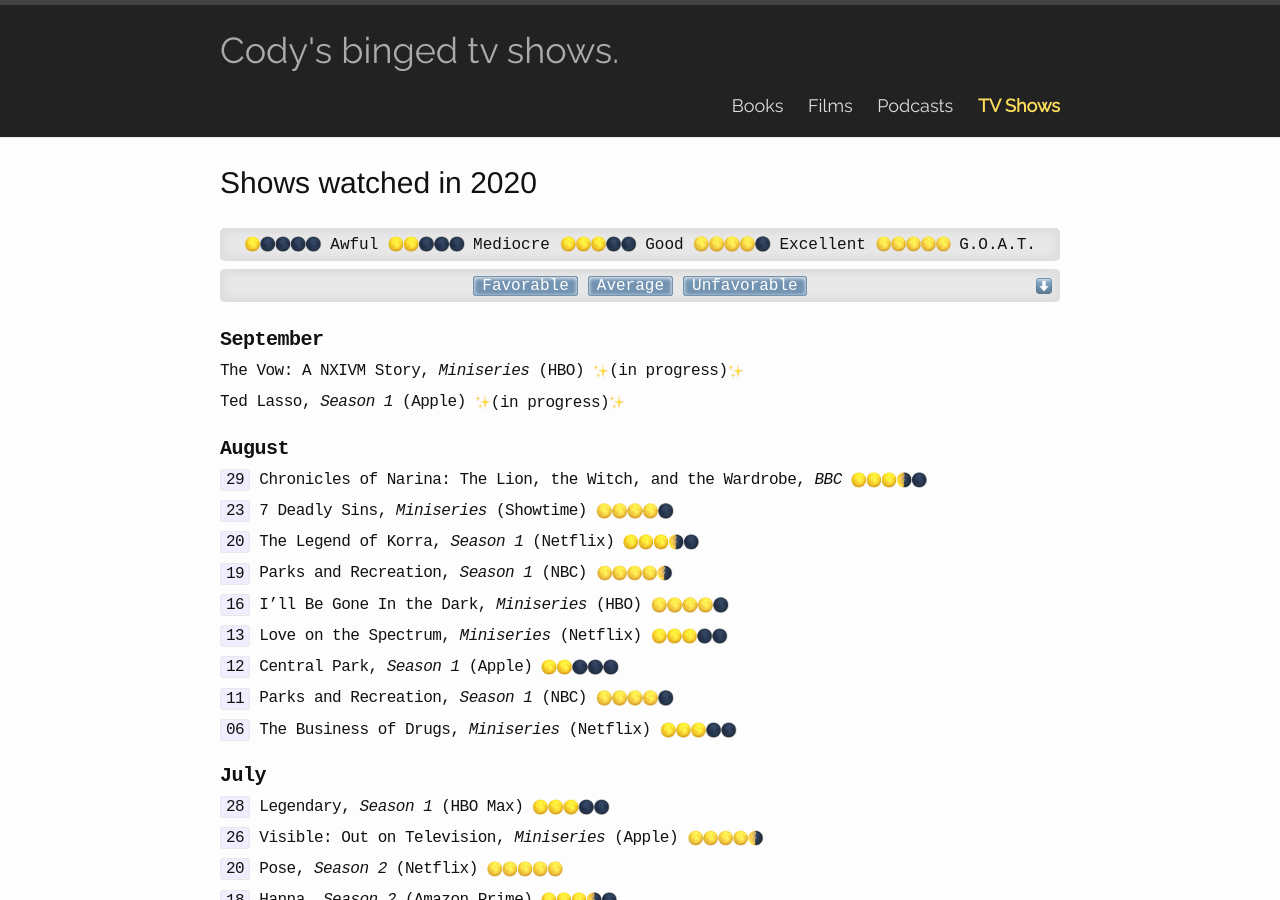
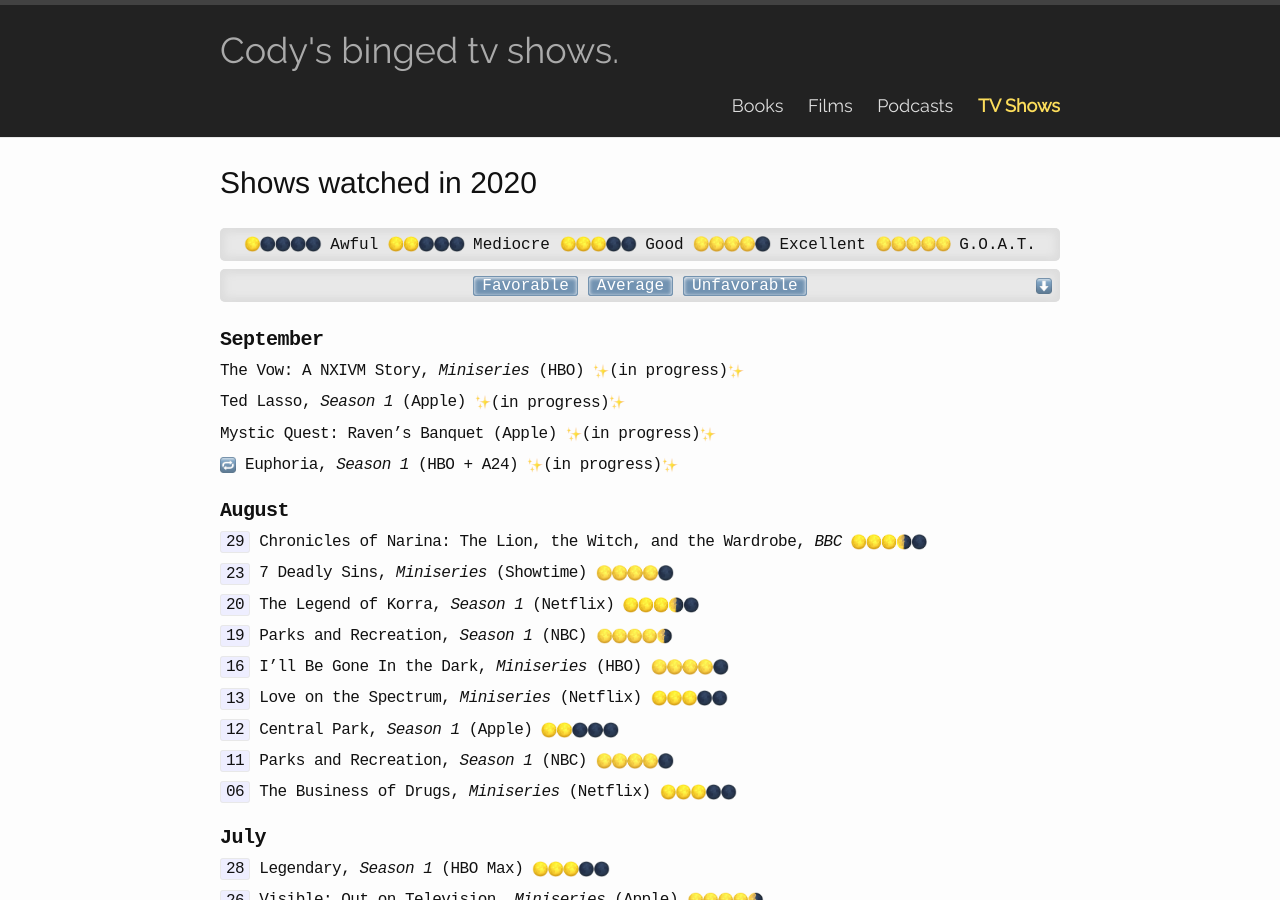
Before and after one commit to codydalerodgers/personal-blog, a Jekyll site: the page built from _shows/2020.md, in a window 1280 px wide and 900 px high. Built offline with Jekyll 4.4.1, drawn with Linux system fonts in a browser that asks for light colours; some of the changed text lies outside the part shown.

Commit message:
In progress

```diff
--- a/_shows/2020.md
+++ b/_shows/2020.md
@@ -8,6 +8,10 @@
 The Vow: A NXIVM Story, _Miniseries_ (HBO) {{ site.ip }}
 
 Ted Lasso, _Season 1_ (Apple) {{ site.ip }}
+
+Mystic Quest: Raven's Banquet (Apple) {{ site.ip }}
+
+{{ site.rw }} Euphoria, _Season 1_ (HBO + A24) {{ site.ip }}
 
 ## August
 `29` Chronicles of Narina: The Lion, the Witch, and the Wardrobe, _BBC_ {{ site.r35 }}
@@ -134,6 +138,8 @@
 
 `12` Cheer, _Season 1_ (Netflix) {{ site.r35 }}
 
+`04` {{ site.rw }} Euphoria, _Season 1_ (HBO + A24) {{ site.r5 }}
+
 ## January
 `28` Don't Fuck With Cats, _Minieries_ (Netflix) {{ site.r4 }}
 
```
Also changed, not shown: _shows/2019.md (+2 -0 lines).
